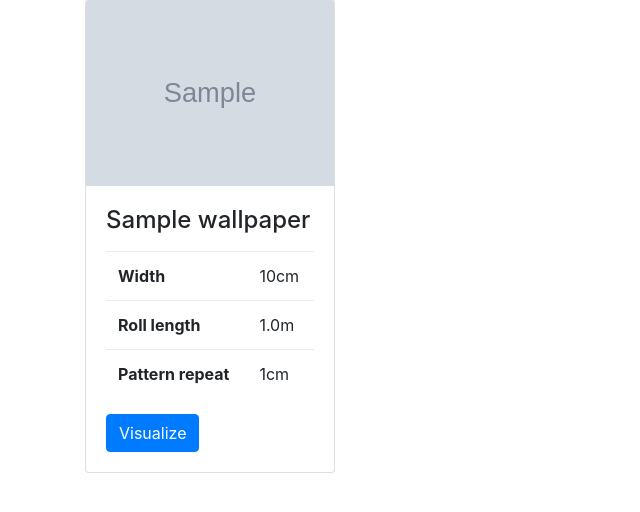
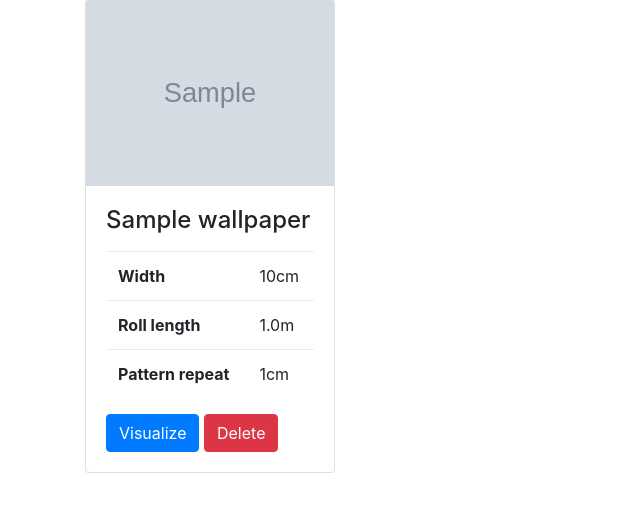
Before and after one commit to FluidMediaProductions/louisemisellinteriors, a Django app: page /wallpapers/ in a window 1280 px wide. Shown: the part 173-685 px from the top of the page, without its empty margins (0-640 px from the left). Run offline with Django 3.2, Linux system fonts and the light colour scheme; tables that the repository leaves empty hold one stand-in row (values such as "Sample post"); grey boxes marked "Sample" are stand-in pictures; some libraries are stand-ins or nearby versions.

Commit message:
Delete wallpaper

```diff
--- a/web_tools/templates/wallpaper/index.html
+++ b/web_tools/templates/wallpaper/index.html
@@ -4,7 +4,7 @@
         <a href="{% url 'add_wallpaper' %}" class="btn btn-success">Add wallpaper</a>
     </div>
     {% for wallpaper in wallpapers %}
-        <div class="card" style="width: 250px">
+        <div class="card float-left mr-3" style="width: 250px;">
           <img class="card-img-top" src="{{ wallpaper.image.url }}">
           <div class="card-body">
             <h4 class="card-title">{{ wallpaper.name }}</h4>
@@ -27,6 +27,7 @@
                 </table>
             </p>
             <a href="{% url 'visualize' wallpaper.id %}" class="btn btn-primary">Visualize</a>
+            <a href="{% url 'delete_wallpaper' wallpaper.id %}" class="btn btn-danger">Delete</a>
           </div>
         </div>
     {% endfor %}
--- a/web_tools/wallpaper/urls.py
+++ b/web_tools/wallpaper/urls.py
@@ -4,5 +4,6 @@ from . import views
 urlpatterns = [
     url(r'^$', views.index, name='wallpapers'),
     url(r'^add$', views.add, name='add_wallpaper'),
+    url(r'^delete/(?P<id>[0-9]+)$', views.delete, name='delete_wallpaper'),
     url(r'^visualize/(?P<id>[0-9]+)$', views.visualize, name='visualize')
 ]
--- a/web_tools/wallpaper/views.py
+++ b/web_tools/wallpaper/views.py
@@ -27,10 +27,15 @@ def add(request):
         if form.is_valid():
             form.save()
             return redirect(resolve_url('wallpapers'))
-        print(form.errors)
         return render(request, 'wallpaper/add.html', {
             "form": form
         })
+
+
+def delete(request, id):
+        wallpaper = get_object_or_404(Wallpaper, id=id)
+        wallpaper.delete()
+        return redirect(resolve_url('wallpapers'))
 
 
 def visualize(request, id):
```
